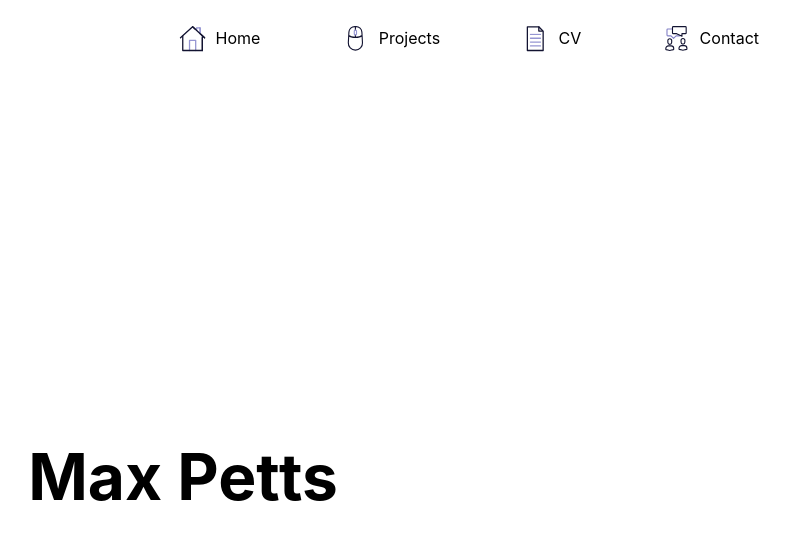
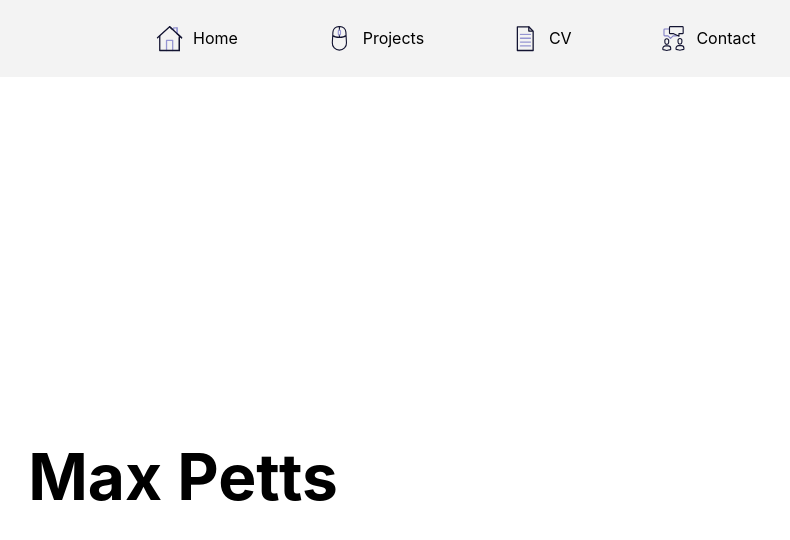
Before and after one commit to maxpetts/prtflo, a Next.js app: page / in a window 1280 px wide. Shown: the top 540 px of the page, without its empty margins (457-1247 px from the left). Built offline with nearby package versions, Linux system fonts and the light colour scheme.

Commit message:
styling stuff

```diff
--- a/styles/style.css
+++ b/styles/style.css
@@ -1,6 +1,12 @@
 * {
   --second-bg-colour: rgb(250, 250, 250);
   --main-bg-colour: rgb(235, 235, 245);
+}
+
+nav {
+  z-index: 100;
+  background-color: #f3f3f3;
+  position: sticky;
 }
 
 nav > ul {
@@ -14,12 +20,50 @@ nav > ul > li {
 
 nav > ul > li > a {
   display: flex;
+  z-index: 101;
+}
+
+.title {
+  margin: 0;
+  line-height: 1.15;
+  font-size: 4rem;
+  text-align: center;
+  margin: 0.5em 0;
+}
+
+.main {
+}
+
+.projectsContainer {
+  display: flex;
+  justify-content: space-around;
+  flex-wrap: wrap;
+  flex-direction: row;
+  align-items: flex-start;
+}
+
+.project {
+  margin: 0.5em;
+  padding: 0.5em 2.5em;
+  width: 25em;
+  height: 30vh;
+  border: 0.2em solid rgba(133, 129, 200, 0.4);
+  border-radius: 2rem;
+  background-color: rgba(133, 129, 200, 0.15);
+  box-shadow: 0 0 1em 0.25em #f3f3f3;
+}
+
+.project :not(h2) {
+  display: flex;
+}
+
+.project h2 {
+  width: 100%;
 }
 
 /* Desktop. Not ultrawides */
 @media (min-width: 800px) and (max-width: 2160px) {
   nav {
-    margin: 1rem 0;
     overflow: hidden;
   }
 
@@ -30,6 +74,7 @@ display: flex;
 
   nav > ul > li {
     margin: 0 2vw;
+    padding: 1rem 0;
   }
 
   nav > ul > li:last-of-type {
@@ -39,7 +84,7 @@ display: flex;
   nav > ul > li > a {
     display: flex;
     flex-direction: row-reverse;
-    padding: 0.25rem 1vw;
+    padding: 0.25rem 1em;
     line-height: 2.3rem;
     border-radius: 3rem;
   }
@@ -47,7 +92,6 @@ display: flex;
   nav > ul > li > a > svg {
     height: 2.3rem !important;
     margin-right: 0.3rem;
-    z-index: -1;
   }
 
   .err404 {
@@ -87,18 +131,18 @@ display: flex;
 
 /* Handheld. Handles both portrait and landscape. */
 @media (min-width: 320px) and (max-width: 568px) {
-
   .mainContainer {
     background-color: var(--main-bg-colour);
   }
 
   nav {
+    bottom: 0;
     position: fixed;
-    bottom: 0;
     width: 100%;
     text-align: center;
     padding: 0.5rem 0 1rem 0;
     background-color: var(--second-bg-colour);
+    margin-top: 15px;
     box-shadow: 1px 0 15px 16px var(--second-bg-colour);
     -webkit-box-shadow: 1px 0 15px 16px var(--second-bg-colour);
     -moz-box-shadow: 1px 0 15px 16px var(--second-bg-colour);
@@ -122,9 +166,9 @@ display: flex;
 }
 
 /* Tablet. Handles both portrait and landscape. */
-@media (min-width: 568px) and (max-width: 800px) {
+@media (min-width: 568px) and (max-width: 928px) {
   .mainContainer {
-    background-color: var(--main-bg-colour);
+    background-color: green;
   }
 
   nav {
```
Also changed, not shown: public/person-placeholder.jpg (added). Lines whose indentation alone changed are shown as unchanged.
